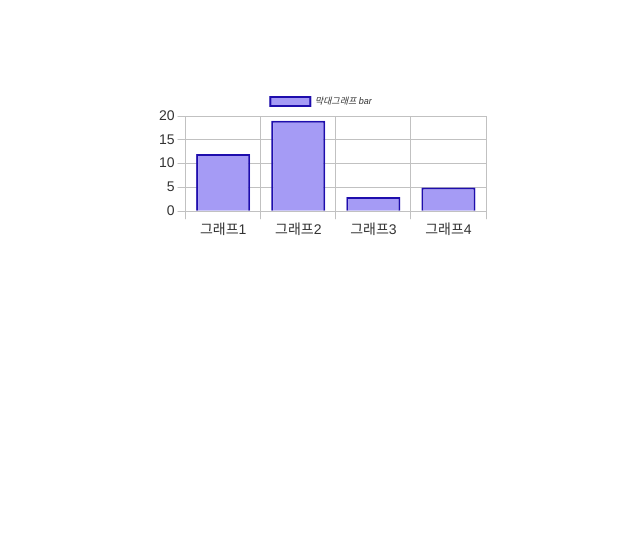
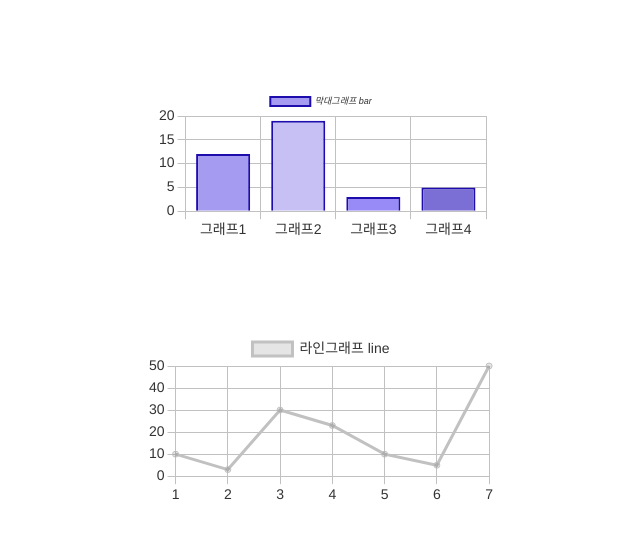
Before and after one commit to StandOut-0/Chart.js, a plain HTML site: page index.html in a window 1280 px wide. Shown: the part 110-648 px from the top of the page, without its empty margins (319-959 px from the left). Drawn offline with nearby package versions, Linux system fonts and the light colour scheme.

Commit message:
라인그래프 line : chart_line

```diff
--- a/index.html
+++ b/index.html
@@ -1,22 +1,24 @@
 <!DOCTYPE html>
 <html lang="en">
+
 <head>
     <meta charset="UTF-8">
     <meta name="viewport" content="width=device-width, initial-scale=1.0">
     <title>Document</title>
     <style>
-        h2{text-align: center; margin-top: 5rem;}
-        div{width:350px;margin: 5rem auto;}
+        h2 {text-align: center;margin-top: 5rem;}
+        div {width: 350px;margin: 5rem auto;}
     </style>
 </head>
+
 <body>
     <h2>Chart.js</h2>
-    <div>
-        <canvas id="chart_bar"></canvas>
-      </div>
+    <div><canvas id="chart_bar"></canvas></div>
+    <div><canvas id="chart_line"></canvas></div>
 
-      <script src="https://cdn.jsdelivr.net/npm/chart.js"></script>
-      <script src="script.js"></script>
+    <script src="https://cdn.jsdelivr.net/npm/chart.js"></script>
+    <script src="script.js"></script>
 
 </body>
+
 </html>
--- a/script.js
+++ b/script.js
@@ -4,8 +4,8 @@ Chart.defaults.borderColor = '#c1c1c1'; //그래프 수치선 색
 Chart.defaults.color = '#333333'; //텍스트 색
 
 // 막대그래프 bar
-const ctx = document.getElementById('chart_bar');
-new Chart(ctx, {
+const chart_bar = document.getElementById('chart_bar');
+new Chart(chart_bar, {
     type: 'bar',
     data: {
         labels: ['그래프1', '그래프2', '그래프3', '그래프4'],
@@ -18,7 +18,7 @@ new Chart(ctx, {
             borderWidth: 2,
 
             //background
-            backgroundColor: '#a59bf5'
+            backgroundColor: ['#a59bf0', '#c7c0f5','#998bf7', '#7b6fd5']
         }]
     },
     options: {
@@ -34,10 +34,24 @@ new Chart(ctx, {
         plugins: {
             //legend font setting
             legend: { labels: { font: {
-                family: "Arial", //Helvetica Neue, Helvetica, Arial, sans-serif
-                style: "italic", //normal, italic, oblique, initial, inherit
+                family: 'Arial', //Helvetica Neue, Helvetica, Arial, sans-serif
+                style: 'italic', //normal, italic, oblique, initial, inherit
                 size: 9
              } } }
         }
     }
 });
+
+
+// 라인그래프 line
+const chart_line = document.getElementById('chart_line');
+new Chart(chart_line, {
+    type: 'line',
+    data: {
+        labels: ['1', '2', '3', '4', '5', '6', '7'],
+        datasets: [{
+            label: '라인그래프 line',
+            data: [10,3,30,23,10,5,50]
+        }]
+    }
+});
```
